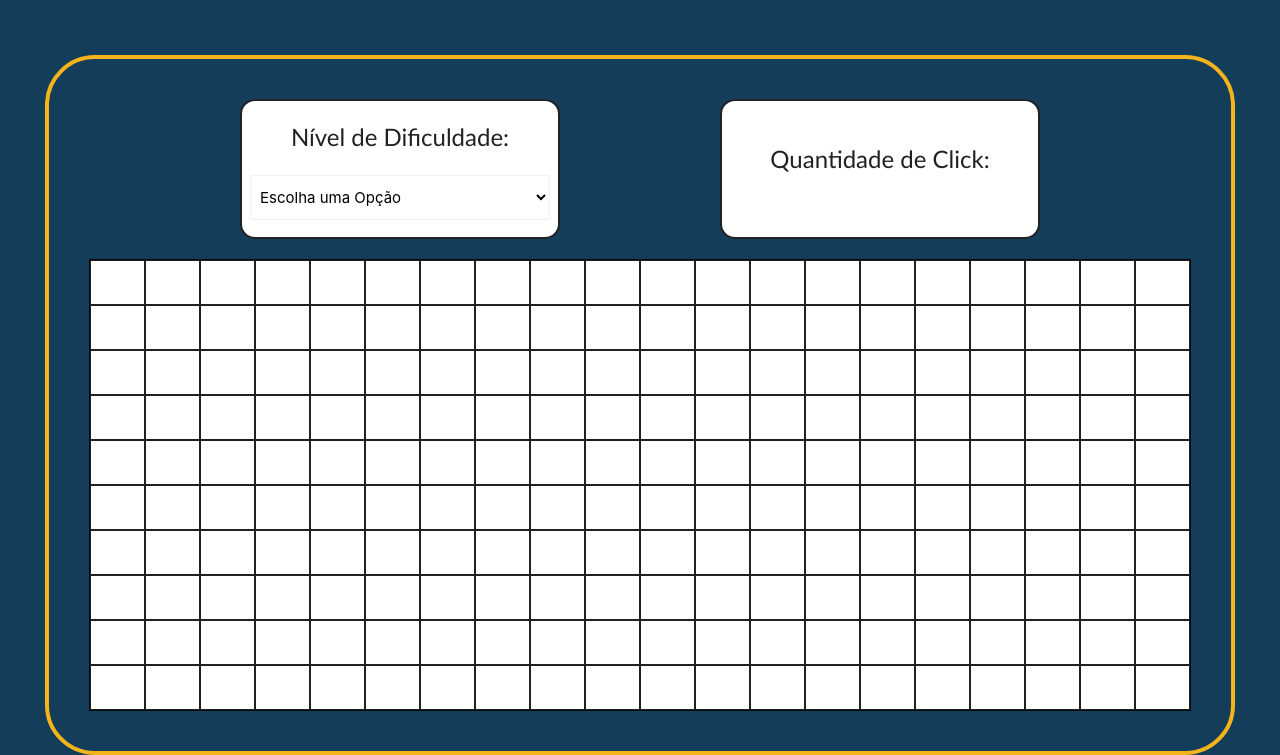
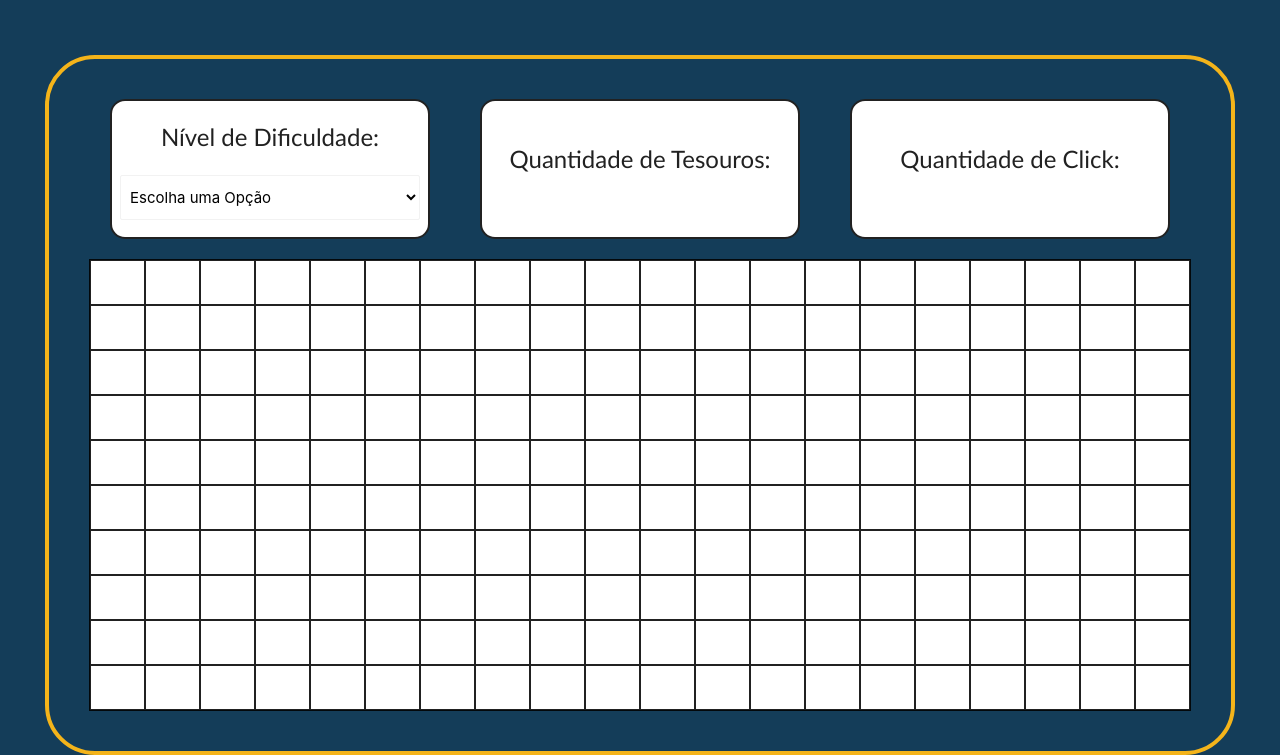
Before and after one commit to MatheusMoreira6/CacaAoTesouro, a plain HTML site: page index.html in a window 1280 px wide. Shown: the part 154-909 px from the top of the page. Drawn offline with nearby package versions, Linux system fonts and the light colour scheme.

Commit message:
Add Quantidade Tesouros / Correções

```diff
--- a/css/style.css
+++ b/css/style.css
@@ -46,7 +46,7 @@ body {
     margin-bottom: 20px;
 }
 
-#contador, #nivelDificuldade {
+#painel > div {
     width: 320px;
     height: 140px;
     margin: 0;
@@ -64,7 +64,7 @@ body {
 }
 
 #nivelDificuldade {
-    margin-right: 80px;
+    margin-right: 25px !important;
 }
 
 #nivelDificuldade > p {
@@ -74,8 +74,20 @@ body {
     font-size: x-large;
 }
 
+#quantidadeTesouros {
+    margin-left: 25px !important;
+    margin-right: 25px !important;
+}
+
+#quantidadeTesouros > p {
+    margin: 0;
+    padding: 10px;
+
+    font-size: x-large;
+}
+
 #contador {
-    margin-left: 80px;
+    margin-left: 25px !important;
 }
 
 #contador > p {
@@ -92,6 +104,9 @@ body {
 }
 
 #bordaExterna {
+    width: 1102px;
+    height: 452px;
+
     border: 1px solid;
 }
 
--- a/index.html
+++ b/index.html
@@ -28,6 +28,11 @@
                         <option value="2">Médio</option>
                         <option value="3">Difícil</option>
                     </select>
+                </div>
+
+                <div id="quantidadeTesouros">
+                    <p>Quantidade de Tesouros:</p>
+                    <p id="quantidade"></p>
                 </div>
 
                 <div id="contador">
--- a/script/script.js
+++ b/script/script.js
@@ -7,6 +7,7 @@ $(function () {
     var quantidadeClick;
     var verificadorClick = new Array(celulas.length);
     var campoClick = document.getElementById("contagem");
+    var campoQuantidade = document.getElementById("quantidade");
 
     function preencherOuro(opcaoSelect) {
         //Resetar os campos.
@@ -37,6 +38,7 @@ $(function () {
             celulasSorteadas = new Array(25);
         }
         quantidadeOuro = celulasSorteadas.length;
+        campoQuantidade.innerHTML = celulasSorteadas.length;
 
         console.log(quantidadeOuro);
 
```
